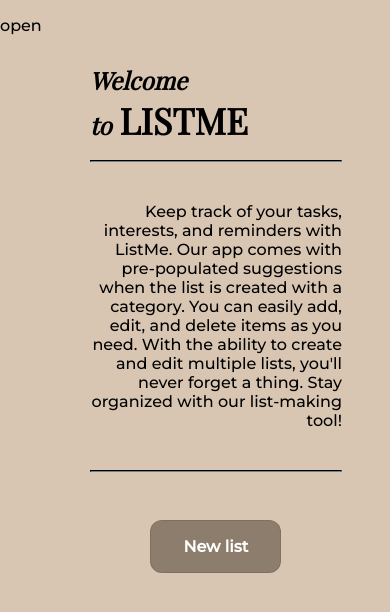
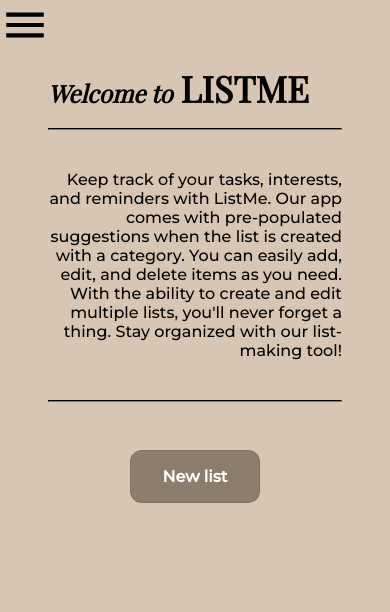
Before and after one commit to purpett/ListMe, a React (Create React App) app: page / in a window 390 px wide. Shown: the top 612 px of the page. Built offline with nearby package versions, Linux system fonts and the light colour scheme; a web font is replaced by a local one.

Commit message:
add menu icons on mobile screen

```diff
--- a/src/App.css
+++ b/src/App.css
@@ -57,15 +57,15 @@
     z-index: 1;
     top: 0;
     left: 0;
-    background-color: #111;
+    background-color: #292d2e;
     overflow-x: hidden;
     transition: 0.3s;
-    padding-top: 60px;
   }
 
   .open-sidebar {
     display: inline-block;
-    position: 'fixed';
+    margin-right: 2rem;
+    position: fixed;
     top: 0;
     height: 2rem;
     left: 0
@@ -73,5 +73,11 @@
 
   .close-sidebar {
     display: block;
+    font-size: 1.5rem;
+    color: #d8c6b3;
+    font-weight: 600;
+    margin-left: auto;
+    margin-bottom: 1rem;
+    text-align: right;
   }
 }
--- a/src/App.js
+++ b/src/App.js
@@ -184,7 +184,7 @@ function App() {
     <div className="App">
       <AppContext.Provider value={{ lists, createListItem, editListItem, deleteListItem, deleteAllItems, deleteCompletedItems, toggleItem }}>
         <div className="open-sidebar" onClick={() => setNavIsOpen(true)}>
-          open
+          <img src="/images/menu.svg" alt="menu icon" />
         </div>
         <Sidebar isOpen={navIsOpen} close={() => setNavIsOpen(false)} showModal={() => setShowNewListModal(true)} lists={lists} />
         <Routes>
--- a/src/Sidebar.js
+++ b/src/Sidebar.js
@@ -8,7 +8,7 @@ import './App.css'
 export default function Sidebar(props) {
   return (
     <nav className={`${props.isOpen ? "open" : ""}`}>
-      <div className="close-sidebar" onClick={props.close}>close</div>
+      <div className="close-sidebar" onClick={props.close}>X</div>
       <Link className="homepage" to='/'>LISTME</Link>
       <button className="new-list-button" onClick={props.showModal}>New list</button>
       <AllLists lists={props.lists} />
```
Also changed, not shown: public/images/menu.svg (added).
